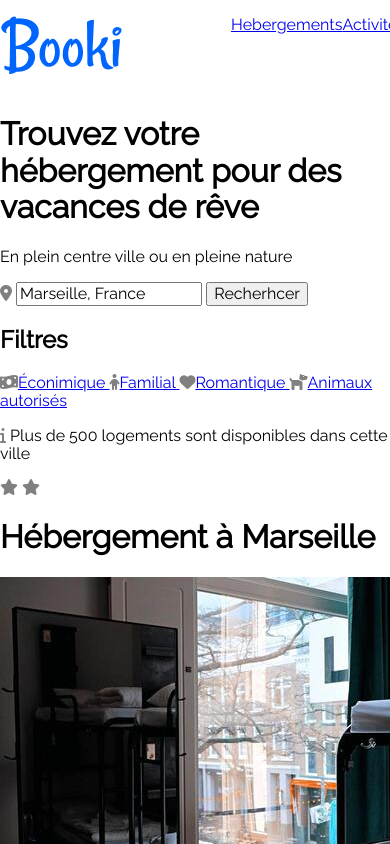
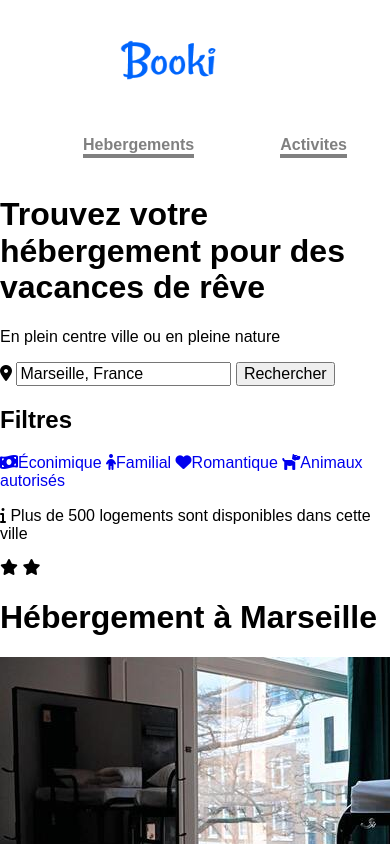
Before and after one commit to aurelien-senn/P2, a plain HTML site: page index.html in a window 390 px wide. Shown: the top 844 px of the page. Drawn offline with Linux system fonts and the light colour scheme.

Commit message:
responsive header

```diff
--- a/css/style.css
+++ b/css/style.css
@@ -7,13 +7,64 @@ font-family: 'Raleway', sans-serif;
 ul{
     list-style-type:none;
 }
+a{
+    text-decoration: none;
+
+}
+nav a img{
+    height:60px;
+    margin: 30px 0 0 30px;
+}
 i{
-    color:grey;
+    color:;
+    font-weight:bold;
 }
-header>nav{
+header nav{
     display:flex;
+    justify-content:space-between;
 }
-header>nav>ul{
+header nav ul{
     display:flex;
     align-items:right;
 }
+header nav ul li{
+    margin: 0 30px 0 0px;
+    color:grey;
+    padding-top:0px;
+    font-weight:bold;
+    padding-top:30px;
+}
+header nav ul li:hover{
+    color:blue;
+    border-top:2px solid blue;
+}
+/* premiere section */
+@media all and (min-width: 728px) and (max-width: 992px){
+
+
+}
+@media all and (max-width: 728px){
+  header nav{
+    flex-direction:column;
+  }
+  header nav ul{
+    justify-content: space-around;
+
+
+  }
+  header nav ul li{
+      margin-left: auto;
+      margin-right: auto;
+      border-bottom: grey 4px solid;
+    }
+    header nav ul li:hover{
+        border-top:0;
+        border-bottom: blue 4px solid;
+    }
+  header nav a img{
+     width:150px;
+     display:block;
+     margin-left: auto;
+     margin-right: auto;
+
+}
--- a/index.html
+++ b/index.html
@@ -5,7 +5,8 @@
         <meta name="viewport" content=wridth=device-width, initial-scale=1.0">
         <link rel="preconnect" href="https://fonts.googleapis.com">
         <link rel="preconnect" href="https://fonts.gstatic.com" crossorigin>
-        <link href="https://fonts.googleapis.com/css2?family=Raleway&display=swap" rel="stylesheet">
+        <!--<link href="https://fonts.googleapis.com/css2?family=Raleway&display=swap" rel="stylesheet"> -->
+        <link href="https://fonts.googleapis.com/css2?family=Raleway:wght@624&display=swap" rel="stylesheet">
         <script src="https://kit.fontawesome.com/717562a013.js" crossorigin="anonymous"></script>
         <link rel="stylesheet" href="css\normalise.css">
         <link rel="stylesheet" href="css\style.css">
@@ -13,7 +14,7 @@
         <link rel="icon" href="assets\logo\Booki@3x.png" >
     </head>
     <body>
-        <!-- COMENTAIRE -->
+
         <header>
             <nav>
             <a href="#">
@@ -35,9 +36,11 @@
             <section>
                 <h1> Trouvez votre hébergement pour des vacances de rêve</h1>
                 <p>En plein centre ville ou en pleine nature</p>
-                <i class="fa-solid fa-location-dot"></i>
-                <input type="search" value="Marseille, France">
-                <input type="submit" value="Recherhcer">
+                <div id="input-town">
+                    <i class="fa-solid fa-location-dot"></i>
+                    <input type="search" value="Marseille, France">
+                    <input type="submit" value="Rechercher">
+                </div>
                 <h2>Filtres</h2>
                 <a href="#">
                     <i class="fa-solid fa-money-bill-wave"></i>Éconimique
```
